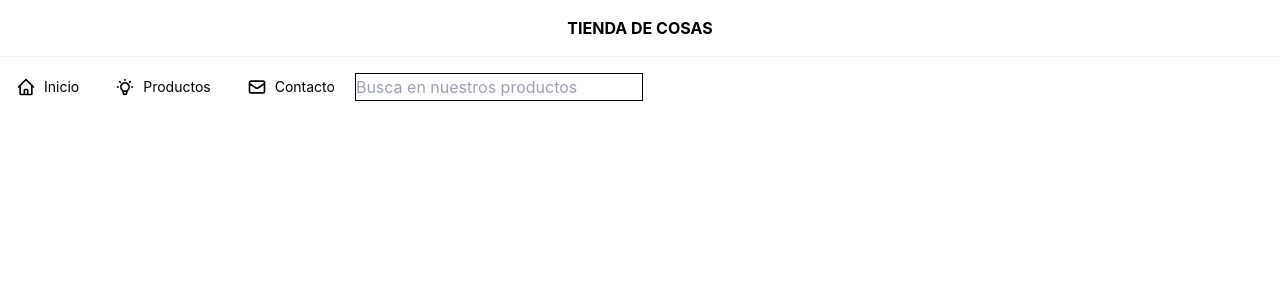
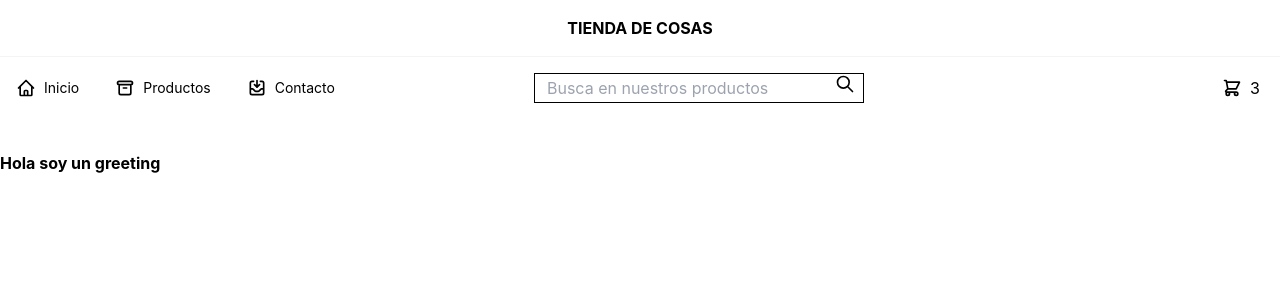
Before and after one commit to AgusBDev/ReactCoderHouse, a React (Create React App) app in the folder ecommercereact/: page / in a window 1280 px wide. Shown: the top 300 px of the page. Built offline with nearby package versions, Linux system fonts and the light colour scheme.

Commit message:
Cambios desafio 3

```diff
--- a/ecommercereact/src/App.js
+++ b/ecommercereact/src/App.js
@@ -1,17 +1,19 @@
 //@ts-check
 import './App.css';
-import Navbar from './Components/Navbar';
+import ItemListContainer from './Components/ItemListContainer/ItemListContainer';
+import Navbar from './Components/Navbar/Navbar';
 
 
 function App() {
   return (
-    <header>
+    <header className="g">
       <div>
           <h1 className="font-bold uppercase p-4 border-b text-center border-gray-100">
             <a href="/" className="hover:text-gray-700">Tienda de cosas</a>
           </h1>
       </div>
       <Navbar/>
+      <ItemListContainer greeting={"Hola soy un greeting"}/>
     </header>
   );
 }
--- /dev/null
+++ b/ecommercereact/src/Components/CartWidget/CartWidget.jsx
@@ -0,0 +1,14 @@
+import React from 'react'
+import { ShoppingCartIcon } from '@heroicons/react/outline'
+
+export default function CartWidget() {
+  return (
+    <div className="justify-start ml-auto mr-5 flex">
+        <a href="#" className="border-white">
+            <i><ShoppingCartIcon className='w-5 mr-2 mt-0.5'/></i>
+        </a>
+        {/* Cantidad de items del carrito van aca  */}
+        <span>3</span>
+    </div>
+  )
+}
--- /dev/null
+++ b/ecommercereact/src/Components/ItemListContainer/ItemListContainer.jsx
@@ -0,0 +1,9 @@
+import React from 'react'
+
+export default function ItemListContainer( {greeting} ) {
+  return (
+    <div className="container mt-12">
+        <strong>{greeting}</strong>
+    </div>
+  )
+}
--- /dev/null
+++ b/ecommercereact/src/Components/MenuButton/MenuButton.jsx
@@ -0,0 +1,13 @@
+
+
+
+function MenuButton({icon, name}) {
+    return(
+        <a href="#" className="px-4 flex justify-end border-r-4 border-white">
+            <span>{icon}</span>
+            <span>{name}</span>
+        </a>
+    );
+}
+
+export default MenuButton;
--- a/ecommercereact/src/Components/Navbar.jsx
+++ /dev/null
@@ -1,32 +0,0 @@
-
-
-function Navbar() {
-    return (
-        <nav className="text-center flex mt-4 items-center">
-            <ul className="text-sm flex justify-start ">
-                <li className="py-1">
-                    <a href="#" className=" px-4 flex justify-end border-r-4 border-white">
-                        <svg className="w-5 mr-2" fill="none" stroke-linecap="round" stroke-linejoin="round" stroke-width="2" stroke="currentColor" viewBox="0 0 24 24"><path d="M3 12l2-2m0 0l7-7 7 7M5 10v10a1 1 0 001 1h3m10-11l2 2m-2-2v10a1 1 0 01-1 1h-3m-6 0a1 1 0 001-1v-4a1 1 0 011-1h2a1 1 0 011 1v4a1 1 0 001 1m-6 0h6"></path></svg>
-                        <span>Inicio</span>
-                    </a>
-                </li>
-                <li className="py-1">
-                    <a href="#" className=" px-4 flex justify-end border-r-4 border-white">
-                        <svg className="w-5 mr-2" fill="none" stroke-linecap="round" stroke-linejoin="round" stroke-width="2" stroke="currentColor" viewBox="0 0 24 24"><path d="M9.663 17h4.673M12 3v1m6.364 1.636l-.707.707M21 12h-1M4 12H3m3.343-5.657l-.707-.707m2.828 9.9a5 5 0 117.072 0l-.548.547A3.374 3.374 0 0014 18.469V19a2 2 0 11-4 0v-.531c0-.895-.356-1.754-.988-2.386l-.548-.547z"></path></svg>
-                        <span>Productos</span>
-                    </a>
-                </li>
-                <li className="py-1">
-                    <a href="#" className=" px-4 flex justify-end border-r-4 border-white">
-                        <svg className="w-5 mr-2" fill="none" stroke-linecap="round" stroke-linejoin="round" stroke-width="2" stroke="currentColor" viewBox="0 0 24 24"><path d="M3 8l7.89 5.26a2 2 0 002.22 0L21 8M5 19h14a2 2 0 002-2V7a2 2 0 00-2-2H5a2 2 0 00-2 2v10a2 2 0 002 2z"></path></svg>
-                        <span>Contacto</span>
-                    </a>
-                </li>
-            </ul>
-            <input type="search" placeholder="Busca en nuestros productos" className="border border-black h-7 w-72 justify-center">
-            </input>
-
-        </nav>
-    );
-  }
-export default Navbar;
--- /dev/null
+++ b/ecommercereact/src/Components/Navbar/Navbar.jsx
@@ -0,0 +1,29 @@
+import MenuButton from '../MenuButton/MenuButton'
+import { HomeIcon, ArchiveIcon, InboxInIcon } from '@heroicons/react/outline'
+import CartWidget from '../CartWidget/CartWidget';
+import SearchBar from '../Searchbar/SearchBar';
+
+
+function Navbar() {
+    return (
+        <nav className="flex mt-4 items-center">
+            <ul className="text-sm flex justify-start">
+                <li className="py-1">
+                    <MenuButton icon={<HomeIcon className='w-5 mr-2'/>} name={"Inicio"}/>
+                </li>
+                <li className="py-1">
+                    <MenuButton icon={<ArchiveIcon className='w-5 mr-2'/>} name={"Productos"}/>
+                </li>
+                <li className="py-1">
+                    <MenuButton icon={<InboxInIcon className='w-5 mr-2'/>} name={"Contacto "}/>
+                </li>
+            </ul>
+            <div className="flex justify-center items-center mr-auto ml-auto">
+                <SearchBar/>
+            </div>
+
+            <CartWidget/>
+        </nav>
+    );
+}
+export default Navbar;
--- /dev/null
+++ b/ecommercereact/src/Components/Searchbar/SearchBar.css
@@ -0,0 +1,6 @@
+input.hide-clear[type="search"]::-webkit-search-decoration,
+input.hide-clear[type="search"]::-webkit-search-cancel-button,
+input.hide-clear[type="search"]::-webkit-search-results-button,
+input.hide-clear[type="search"]::-webkit-search-results-decoration {
+  display: none;
+}
--- /dev/null
+++ b/ecommercereact/src/Components/Searchbar/SearchBar.jsx
@@ -0,0 +1,12 @@
+import React from 'react'
+import { SearchIcon } from '@heroicons/react/outline'
+import './SearchBar.css'
+
+export default function SearchBar() {
+  return (
+    <form action="" className='border border-black relative '>
+        <input type="search" placeholder="Busca en nuestros productos" className="ml-3 h-7 w-72 justify-center outline-none"></input>
+        <button className=''><SearchIcon className='w-5 mr-2'/></button>
+    </form>
+  )
+}
```
Also changed, not shown: ecommercereact/src/Components/Navbar/Navbar.css (added).
